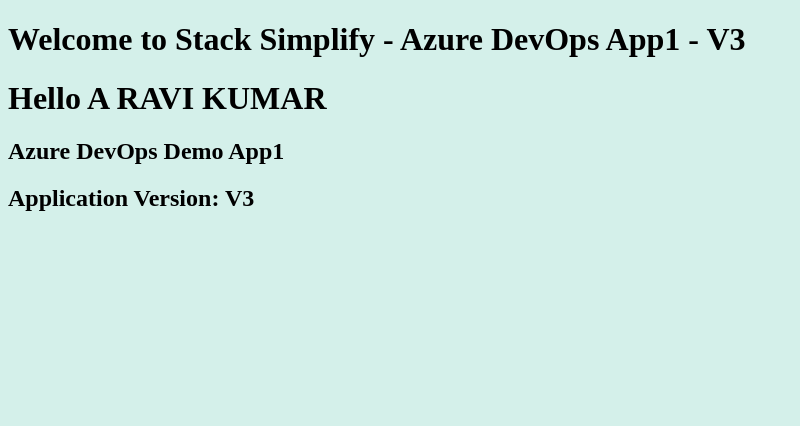
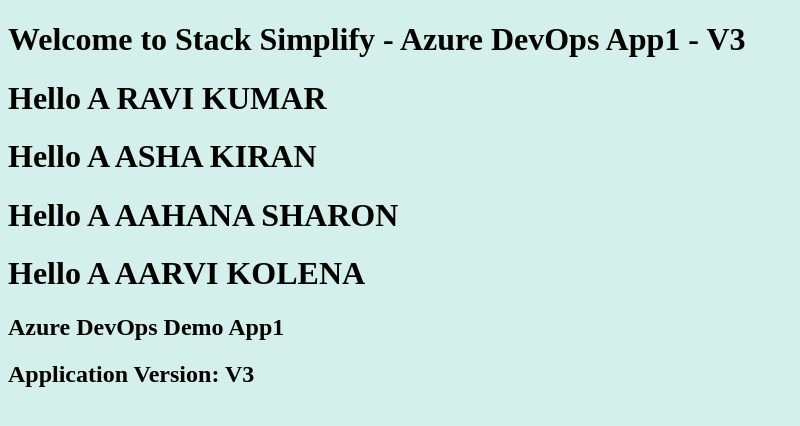
Before and after one commit to aarvigithub/devopstest, a plain HTML site: page index.html in a window 1280 px wide. Shown: the whole page, without its empty margins (0-800 px from the left). Drawn offline with Linux system fonts and the light colour scheme.

Commit message:
Update index.html

```diff
--- a/index.html
+++ b/index.html
@@ -3,6 +3,9 @@
    <body style="background-color:rgb(212, 240, 234);">
       <h1>Welcome to Stack Simplify - Azure DevOps App1 - V3</h1>
       <h1>Hello A RAVI KUMAR</h1>
+      <h1>Hello A ASHA KIRAN</h1>
+      <h1>Hello A AAHANA SHARON</h1>
+      <h1>Hello A AARVI KOLENA</h1>
       <h2>Azure DevOps Demo App1</h2>
       <h2>Application Version: V3</h2>
    </body>
```
